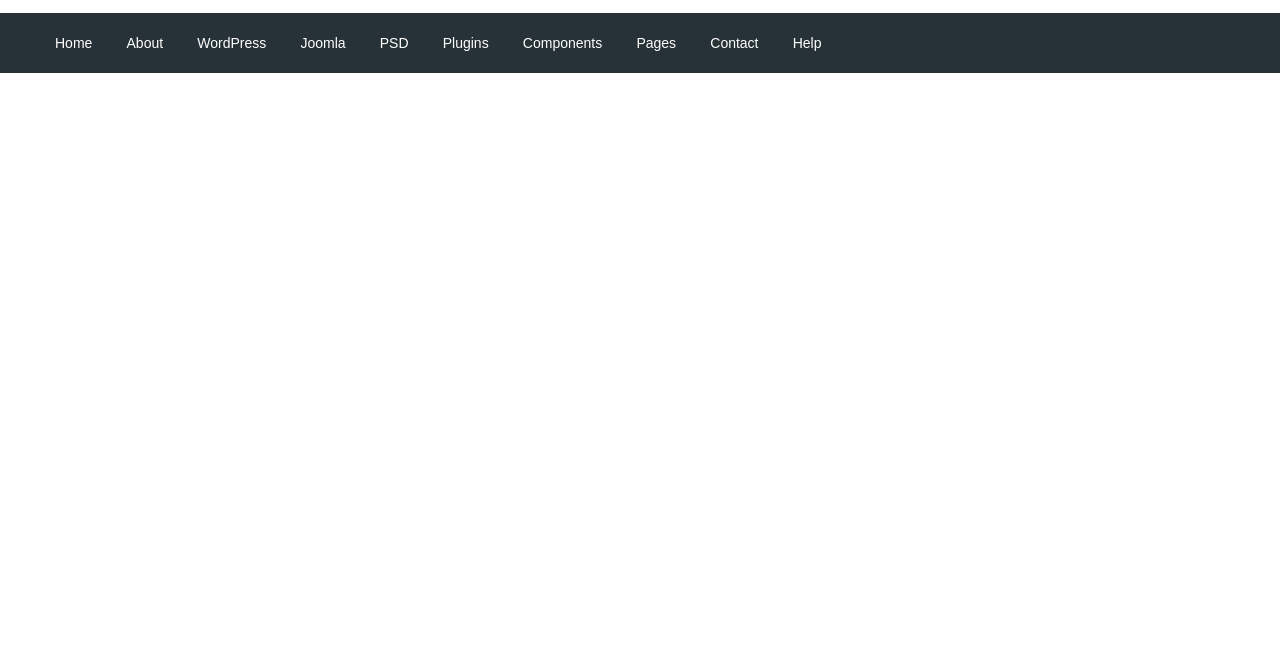
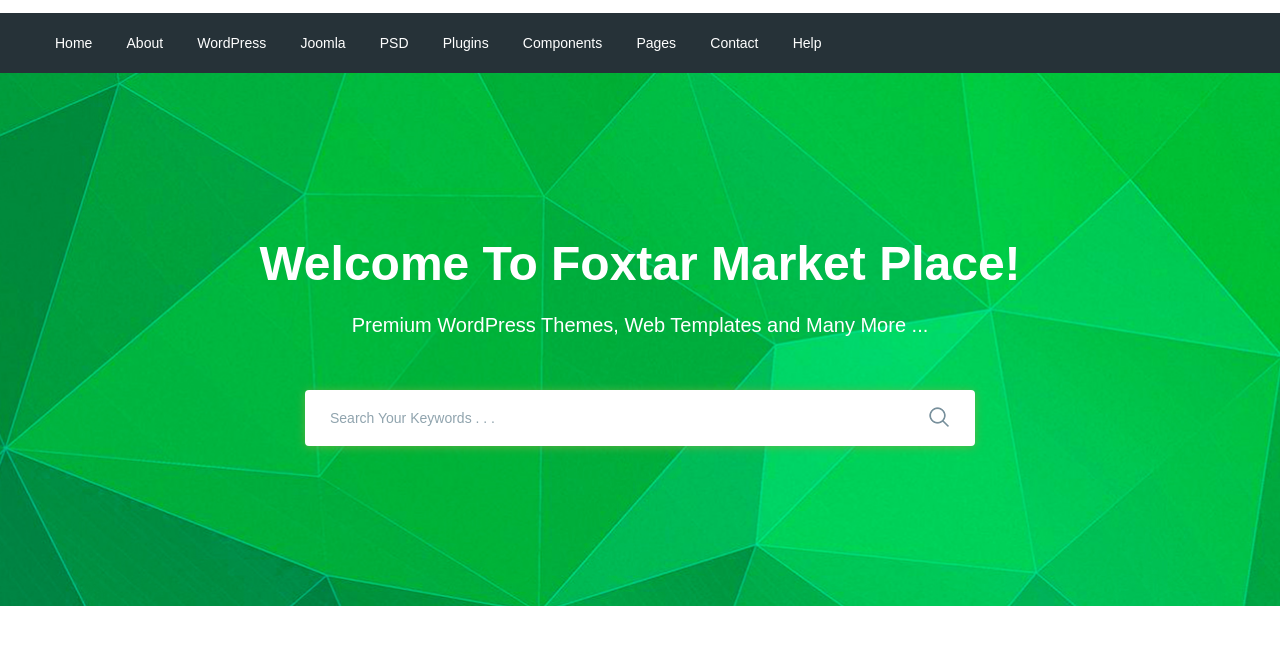
Before and after one commit to maratzholonov/moderno, a website: page app/index.html in a window 1280 px wide. Shown: the part 77-722 px from the top of the page. Drawn offline with nearby package versions, Linux system fonts and the light colour scheme; files that its build step writes are made by us from their sources.

Commit message:
added search section

```diff
--- a/app/index.html
+++ b/app/index.html
@@ -51,6 +51,23 @@
             </div>
          </div>
       </header>
+
+      <section class="search" style="background-image: url(images/search-bg.jpg)">
+         <div class="container">
+            <div class="search__inner">
+               <div class="search__inner-title">Welcome To Foxtar Market Place!</div>
+               <div class="search__inner-text">Premium WordPress Themes, Web Templates and Many More ...</div>
+               <div class="search__inner-form">
+                  <form>
+                     <input type="text" placeholder="Search Your Keywords . . ." required />
+                     <button type="submit">
+                        <img src="images/icons/search.png" alt="" />
+                     </button>
+                  </form>
+               </div>
+            </div>
+         </div>
+      </section>
       <script src="https://ajax.googleapis.com/ajax/libs/jquery/3.5.1/jquery.min.js"></script>
       <script src="js/libs.min.js"></script>
       <script src="js/main.min.js"></script>
--- a/app/scss/style.scss
+++ b/app/scss/style.scss
@@ -57,3 +57,62 @@
       font-size: 14px;
    }
 }
+
+// search
+
+.search {
+   background-repeat: no-repeat;
+   background-size: cover;
+   background-position: center;
+   min-height: 533px;
+}
+
+.search__inner {
+   padding: 155px 0 100px;
+   color: #fff;
+   text-align: center;
+
+   &-title {
+      margin-bottom: 10px;
+      font-size: 48px;
+      font-weight: 700;
+      line-height: 72px;
+   }
+
+   &-text {
+      margin-bottom: 50px;
+      font-size: 20px;
+      line-height: 30px;
+      font-weight: 500;
+   }
+
+   &-form {
+      max-width: 670px;
+      margin: 0 auto;
+      position: relative;
+   }
+   input {
+      display: block;
+      width: 100%;
+      box-shadow: 0px 1px 10px 0px rgba(124, 178, 64, 0.75);
+      border-radius: 4px;
+      height: 56px;
+      border: none;
+      font-size: 14px;
+      font-weight: 500;
+      padding-left: 25px;
+      padding-right: 60px;
+
+      &::placeholder {
+         color: #90a4ae;
+         font-weight: 500;
+      }
+   }
+   button {
+      position: absolute;
+      border: none;
+      background-color: transparent;
+      right: 20px;
+      top: 16px;
+   }
+}
```
Also changed, not shown: app/images/icons/search.png (added), app/images/search-bg.jpg (added).
